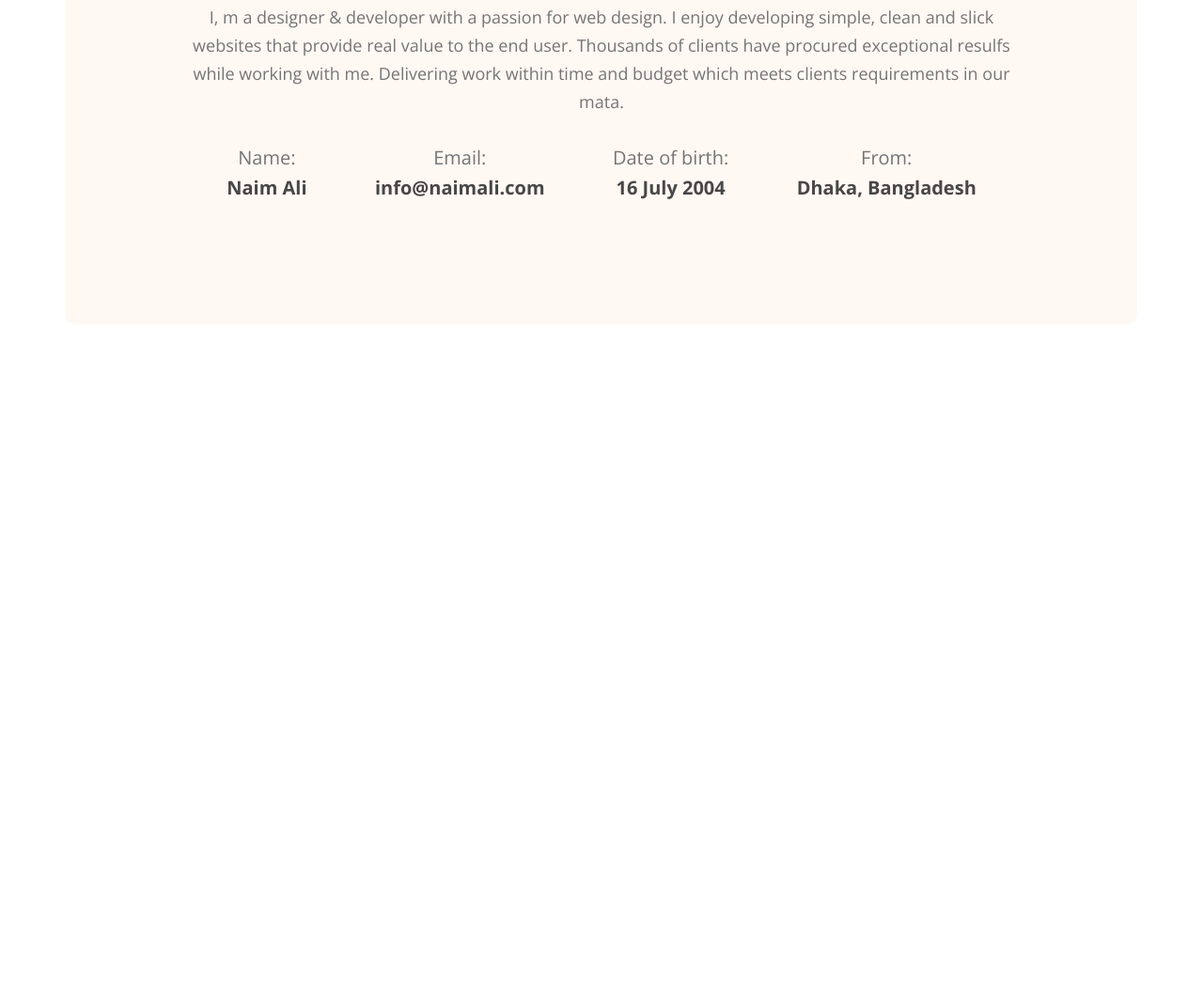
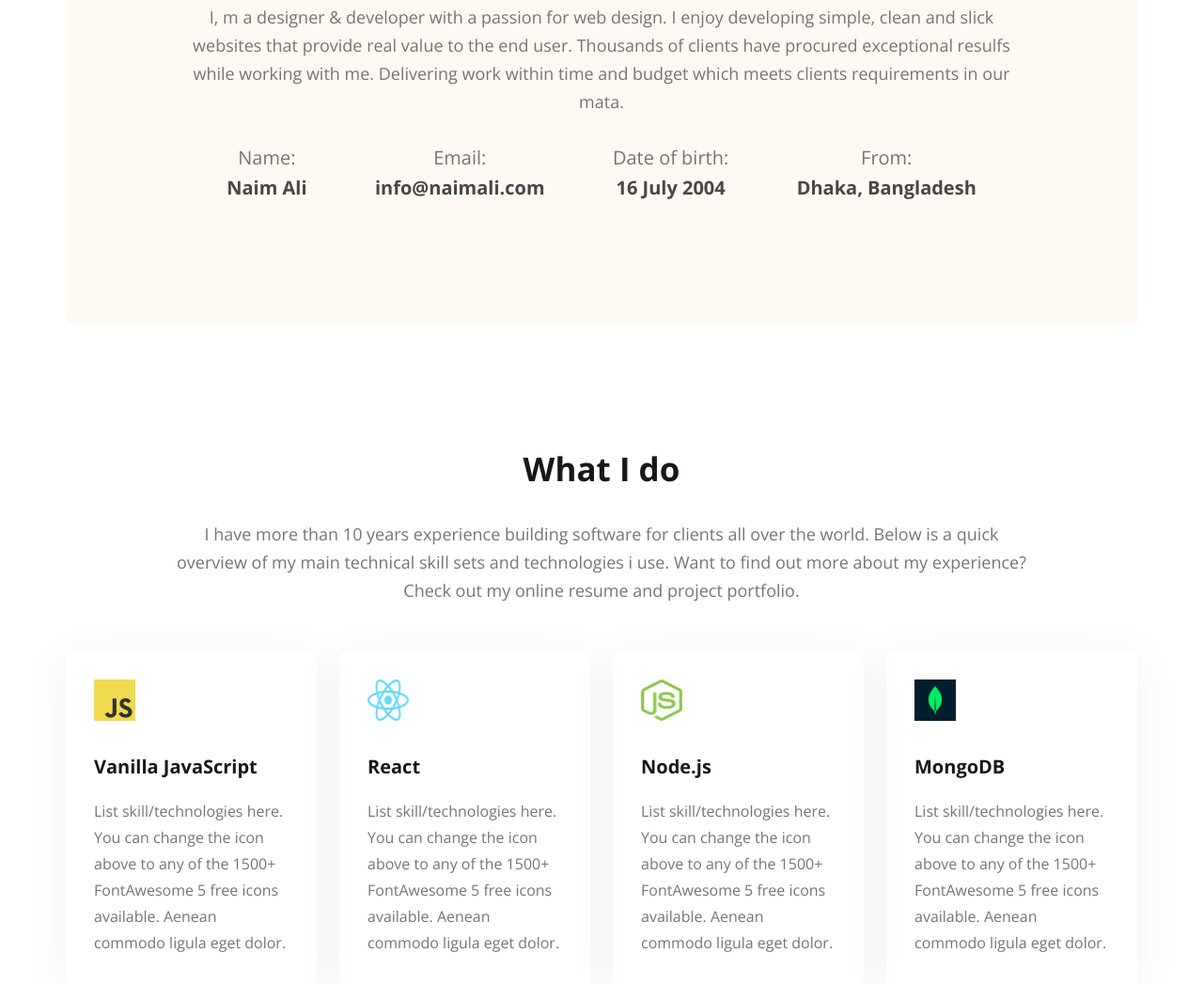
Before and after one commit to naimalinaim1/developer-portfolio, a plain HTML site: page index.html in a window 1280 px wide. Shown: the part 1056-2103 px from the top of the page at 94% size. Before the commit the page ends 1401 px from the top, so only its background shows below. Drawn offline with nearby package versions, Linux system fonts and the light colour scheme.

Commit message:
Added Skill

```diff
--- a/index.html
+++ b/index.html
@@ -50,7 +50,6 @@
     <!-- Main Area -->
     <main class="main">
       <div class="main-container">
-
         <!-- About Area -->
         <section class="about-area">
           <div class="about-container">
@@ -82,6 +81,57 @@
             </div>
           </div>
         </section>
+
+        <!-- Skills Section  -->
+        <section class="skill-area">
+          <div class="skill-container">
+            <h2 class="section-title">What I do</h2>
+            <p class="section-des">
+              I have more than 10 years experience building software for clients
+              all over the world. Below is a quick overview of my main technical
+              skill sets and technologies i use. Want to find out more about my
+              experience? Check out my online resume and project portfolio.
+            </p>
+            <div class="skills">
+              <div class="skill-item">
+                <img src="images/icons/js.png" alt="" />
+                <h3 class="skill-title">Vanilla JavaScript</h3>
+                <p class="skill-des">
+                  List skill/technologies here. You can change the icon above to
+                  any of the 1500+ FontAwesome 5 free icons available. Aenean
+                  commodo ligula eget dolor.
+                </p>
+              </div>
+              <div class="skill-item">
+                <img src="images/icons/react.png" alt="" />
+                <h3 class="skill-title">React</h3>
+                <p class="skill-des">
+                  List skill/technologies here. You can change the icon above to
+                  any of the 1500+ FontAwesome 5 free icons available. Aenean
+                  commodo ligula eget dolor.
+                </p>
+              </div>
+              <div class="skill-item">
+                <img src="images/icons/nodejs.png" alt="" />
+                <h3 class="skill-title">Node.js</h3>
+                <p class="skill-des">
+                  List skill/technologies here. You can change the icon above to
+                  any of the 1500+ FontAwesome 5 free icons available. Aenean
+                  commodo ligula eget dolor.
+                </p>
+              </div>
+              <div class="skill-item">
+                <img src="images/icons/mongo.png" alt="" />
+                <h3 class="skill-title">MongoDB</h3>
+                <p class="skill-des">
+                  List skill/technologies here. You can change the icon above to
+                  any of the 1500+ FontAwesome 5 free icons available. Aenean
+                  commodo ligula eget dolor.
+                </p>
+              </div>
+            </div>
+          </div>
+        </section>
       </div>
     </main>
 
--- a/styles/style.css
+++ b/styles/style.css
@@ -151,3 +151,38 @@ section {
     font-weight: 700;
     margin-top: 2px;
 }
+
+/* Skills Area Style */
+.skill-area {
+    background: #fff;
+}
+.skill-container .section-des {
+    width: 80%;
+    margin: 0 auto;
+}
+.skills {
+    display: flex;
+    gap: 24px;
+    margin-top: 50px;
+}
+.skill-item {
+    padding: 30px;
+    box-shadow: 0px 6px 50px rgba(0, 0, 0, 0.06);
+    border-radius: 5px;
+}
+.skill-item img {
+    width: 44px;
+    height: 44px;
+    margin-bottom: 30px;
+}
+.skill-title {
+    color: #181818;
+    margin-bottom: 20px;
+    font-size: 20px;
+    line-height: 27px;
+}
+.skill-des {
+    color: #757575;
+    font-size: 16px;
+    line-height: 28px;
+}
```
